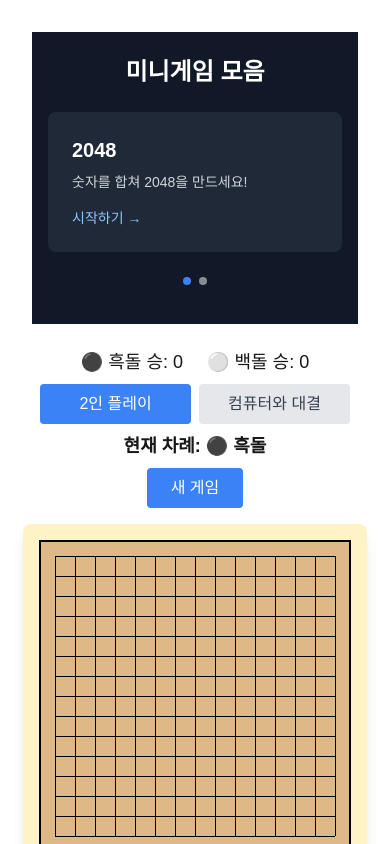
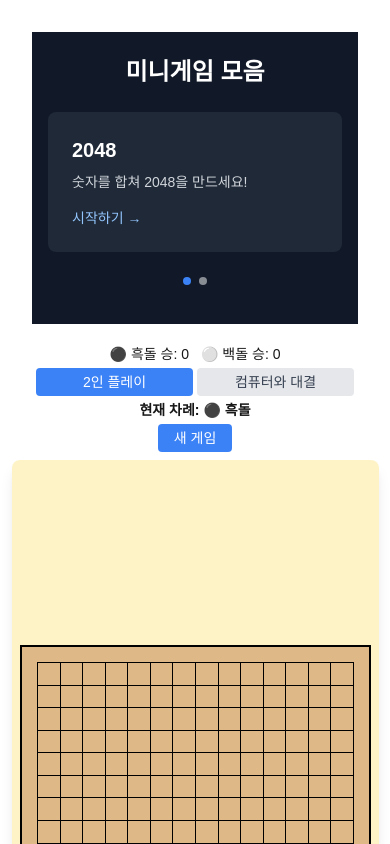
Before and after one commit to joohwan-chung/my-mini-game, a Next.js app: page /games/gomoku in a window 390 px wide. Shown: the top 844 px of the page. Built offline with nearby package versions, Linux system fonts and the light colour scheme.

Commit message:
오목게임 모바일 대응 수정

```diff
--- a/src/components/Gomoku.tsx
+++ b/src/components/Gomoku.tsx
@@ -244,28 +244,28 @@ const Gomoku: React.FC<GomokuProps> = ({ boardSize = 15 }) => {
   };
 
   return (
-    <div className="flex flex-col items-center p-2 md:p-4">
+    <div className="flex flex-col items-center p-1 sm:p-2 md:p-4 min-h-screen">
       {/* 게임 상태 및 메뉴 */}
-      <div className="w-full max-w-md flex flex-col items-center gap-2 mb-4">
+      <div className="w-full max-w-md flex flex-col items-center gap-1 sm:gap-2 mb-2 sm:mb-4">
         {/* 승리 카운트 */}
-        <div className="flex items-center justify-center gap-6 w-full">
-          <div className="text-lg">
+        <div className="flex items-center justify-center gap-3 sm:gap-6 w-full">
+          <div className="text-sm sm:text-lg">
             ⚫ 흑돌 승: {winCounts.black}
           </div>
-          <div className="text-lg">
+          <div className="text-sm sm:text-lg">
             ⚪ 백돌 승: {winCounts.white}
           </div>
         </div>
 
         {/* 게임 모드 선택 */}
-        <div className="flex flex-wrap justify-center gap-2 w-full">
+        <div className="flex flex-wrap justify-center gap-1 sm:gap-2 w-full">
           <button
             onClick={() => {
               setGameMode('pvp');
               setShowColorSelect(false);
               initializeBoard();
             }}
-            className={`px-4 py-2 rounded flex-1 min-w-[120px] max-w-[200px] ${
+            className={`px-2 sm:px-4 py-1 sm:py-2 rounded text-sm sm:text-base flex-1 min-w-[100px] sm:min-w-[120px] max-w-[180px] sm:max-w-[200px] ${
               gameMode === 'pvp'
                 ? 'bg-blue-500 text-white'
                 : 'bg-gray-200 text-gray-700 hover:bg-gray-300'
@@ -275,7 +275,7 @@ const Gomoku: React.FC<GomokuProps> = ({ boardSize = 15 }) => {
           </button>
           <button
             onClick={() => setShowColorSelect(true)}
-            className={`px-4 py-2 rounded flex-1 min-w-[120px] max-w-[200px] ${
+            className={`px-2 sm:px-4 py-1 sm:py-2 rounded text-sm sm:text-base flex-1 min-w-[100px] sm:min-w-[120px] max-w-[180px] sm:max-w-[200px] ${
               gameMode === 'pvc'
                 ? 'bg-blue-500 text-white'
                 : 'bg-gray-200 text-gray-700 hover:bg-gray-300'
@@ -287,16 +287,16 @@ const Gomoku: React.FC<GomokuProps> = ({ boardSize = 15 }) => {
 
         {/* 돌 색상 선택 */}
         {showColorSelect && (
-          <div className="flex flex-wrap justify-center gap-2 w-full">
+          <div className="flex flex-wrap justify-center gap-1 sm:gap-2 w-full">
             <button
               onClick={() => startGameWithColor(1)}
-              className="px-4 py-2 bg-gray-800 text-white rounded flex-1 min-w-[120px] max-w-[200px]"
+              className="px-2 sm:px-4 py-1 sm:py-2 bg-gray-800 text-white rounded text-sm sm:text-base flex-1 min-w-[100px] sm:min-w-[120px] max-w-[180px] sm:max-w-[200px]"
             >
               흑돌 선택 (선공)
             </button>
             <button
               onClick={() => startGameWithColor(2)}
-              className="px-4 py-2 bg-gray-200 text-gray-800 rounded flex-1 min-w-[120px] max-w-[200px]"
+              className="px-2 sm:px-4 py-1 sm:py-2 bg-gray-200 text-gray-800 rounded text-sm sm:text-base flex-1 min-w-[100px] sm:min-w-[120px] max-w-[180px] sm:max-w-[200px]"
             >
               백돌 선택 (후공)
             </button>
@@ -304,7 +304,7 @@ const Gomoku: React.FC<GomokuProps> = ({ boardSize = 15 }) => {
         )}
 
         {/* 현재 상태 */}
-        <div className="text-lg font-bold text-center">
+        <div className="text-sm sm:text-lg font-bold text-center">
           {winner
             ? `${winner === 1 ? '⚫ 흑돌' : '⚪ 백돌'} 승리!`
             : `현재 차례: ${currentPlayer === 1 ? '⚫ 흑돌' : '⚪ 백돌'}`}
@@ -313,19 +313,19 @@ const Gomoku: React.FC<GomokuProps> = ({ boardSize = 15 }) => {
         {/* 새 게임 버튼 */}
         <button
           onClick={initializeBoard}
-          className="px-6 py-2 text-white bg-blue-500 rounded hover:bg-blue-600"
+          className="px-4 sm:px-6 py-1 sm:py-2 text-white bg-blue-500 rounded hover:bg-blue-600 text-sm sm:text-base"
         >
           새 게임
         </button>
       </div>
 
       {/* 오목판 */}
-      <div className="relative bg-amber-100 p-4 rounded-lg shadow-lg">
+      <div className="relative bg-amber-100 p-2 sm:p-4 rounded-lg shadow-lg flex-1 flex items-center justify-center">
         <div
           className="relative"
           style={{
-            width: 'min(80vw, 600px)',
-            aspectRatio: '1/1',
+            width: 'min(90vw, 85vh, 600px)',
+            height: 'min(90vw, 85vh, 600px)',
           }}
         >
           {/* 바둑판 배경 */}
@@ -377,8 +377,8 @@ const Gomoku: React.FC<GomokuProps> = ({ boardSize = 15 }) => {
                       style={{
                         left: x,
                         top: y,
-                        width: '20px',
-                        height: '20px',
+                        width: 'clamp(16px, 4vw, 20px)',
+                        height: 'clamp(16px, 4vw, 20px)',
                         transform: 'translate(-50%, -50%)',
                         zIndex: 10,
                       }}
@@ -418,8 +418,8 @@ const Gomoku: React.FC<GomokuProps> = ({ boardSize = 15 }) => {
                   style={{
                     left: `${(colIndex / (boardSize - 1)) * 100}%`,
                     top: `${(rowIndex / (boardSize - 1)) * 100}%`,
-                    width: '20px',
-                    height: '20px',
+                    width: 'clamp(20px, 5vw, 24px)',
+                    height: 'clamp(20px, 5vw, 24px)',
                     transform: 'translate(-50%, -50%)',
                   }}
                 />
```
